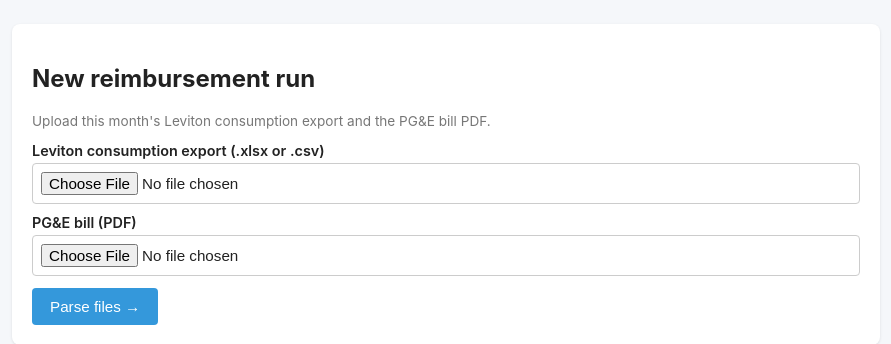
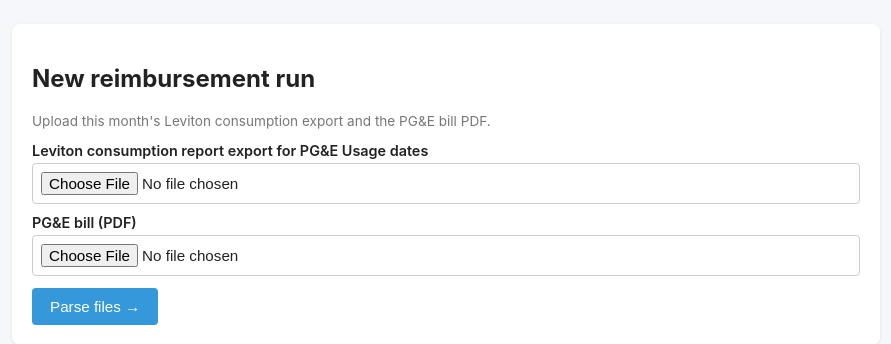
Before and after one commit to markberenstein/fulton-pge-app, a Flask app: page / in a window 1280 px wide. Shown: the part 82-426 px from the top of the page, without its empty margins (194-1085 px from the left). Run offline with Flask 3, Linux system fonts and the light colour scheme.

Commit message:
Modify Leviton file label and add usage dates section
Updated the label for the Leviton file input and added a section to display previous PG&E usage dates if available.

```diff
--- a/app/templates/index.html
+++ b/app/templates/index.html
@@ -4,7 +4,7 @@
   <h2>New reimbursement run</h2>
   <p class="muted">Upload this month's Leviton consumption export and the PG&E bill PDF.</p>
   <form method="post" action="{{ url_for('upload') }}" enctype="multipart/form-data">
-    <label for="leviton_file">Leviton consumption export (.xlsx or .csv)</label>
+    <label for="leviton_file">Leviton consumption report export for PG&E Usage dates</label>
     <input type="file" id="leviton_file" name="leviton_file" accept=".xlsx,.csv" required>
 
     <label for="pge_file">PG&E bill (PDF)</label>
@@ -12,6 +12,15 @@
 
     <button type="submit">Parse files &rarr;</button>
   </form>
+
+  {% if past_usage_dates %}
+  <p class="muted" style="margin-top:14px;margin-bottom:4px;">Previous PG&E usage dates (most recent first):</p>
+  <ul style="margin:0;padding-left:20px;">
+    {% for p in past_usage_dates %}
+    <li class="muted">{{ p.start }} &ndash; {{ p.end }}</li>
+    {% endfor %}
+  </ul>
+  {% endif %}
 </div>
 
 <div class="card">
```
